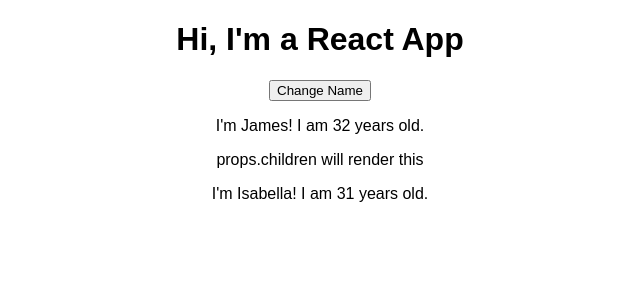
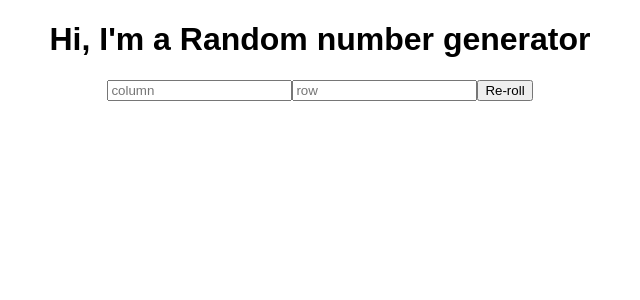
Before and after one commit to hzbyun/react-practice, a React (Create React App) app: page / in a window 1280 px wide. Shown: the top 300 px of the page, without its empty margins (320-960 px from the left). Built offline with nearby package versions, Linux system fonts and the light colour scheme.

Commit message:
Start Random Number Generator

```diff
--- a/src/App.js
+++ b/src/App.js
@@ -1,46 +1,47 @@
 import React, { Component } from 'react';
 import './App.css';
-import Person from './Person/Person';
+import NumberPlate from './NumberPlate/NumberPlate';
 
 class App extends Component {
-  // this state is the only property that we can use under the class inherited by Component
-  // *if this state is changed, react render this component. (run render() again)
-  state = {
-    persons: [
-      { name: 'James', age: 32},
-      { name: 'Isabella', age: 31}
-    ]
+  constructor() {
+    super();
+    this.state = {
+      colCount: 0,
+      rowCount: 0
+    }
   }
 
-  switchNameHandler = () => {
-    // Don't do this!! react does not recommend to mutate the state directly
-    //this.state.persons[0].name = "Issachar"
+  updateColumnCountHandler = (e) => {
     this.setState({
-        persons: [
-        { name: 'James', age: 31},
-        { name: 'Isabella', age: 30}
-      ]
-    })
+      colCount: e.target.value
+    });
+  }
+
+  updateRowCountHandler = (e) => {
+    this.setState({
+      rowCount: e.target.value
+    });
+  }
+
+  rollNumberHandler = () => {
+    this.setState({});
   }
 
   render() {
+    const rows = [];
+    for (var i = 0; i < this.state.rowCount; i++) {
+      rows.push(<NumberPlate key={i} colCount={this.state.colCount}/>);
+    }
+
     return (
       <div className="App">
-        <h1>Hi, I'm a React App</h1>
-        {/* DO NOT add () at the end of this.switchNameHandler
-            this.switchNameHandler() means it will excute this function whenever render components
-            Just assign the reference by removing () at the end
-        */}
-        <button onClick={this.switchNameHandler}>Change Name</button>
-        <Person name={this.state.persons[0].name} age={this.state.persons[0].age}> props.children will render this </Person>
-        <Person name={this.state.persons[1].name} age={this.state.persons[1].age}/>
+        <h1>Hi, I'm a Random number generator</h1>
+        <input type="text" placeholder="column" onChange={this.updateColumnCountHandler}></input>
+        <input type="text" placeholder="row" onChange={this.updateRowCountHandler}></input>
+        <button onClick={this.rollNumberHandler}>Re-roll</button>
+        {rows}
       </div>
     );
-
-    // return React.createElement(
-    //   'div',
-    //   {className: 'App'},
-    // React.createElement('h1', null, 'Hi, Hello !!'));
   }
 }
 
--- /dev/null
+++ b/src/NumberPlate/NumberPlate.js
@@ -0,0 +1,20 @@
+import React from 'react';
+
+const numberPlate = (props) => {
+    const colums = []
+    for (var i = 0; i < props.colCount; i++) {
+        if (i !== 0) {
+            colums.push(', ')
+        }
+
+        colums.push(Math.floor(Math.random() * 44 + 1) + '');
+    }
+
+    return (
+        <p>
+            {colums}
+        </p>
+    )
+}
+
+export default numberPlate;
--- a/src/Person/Person.js
+++ /dev/null
@@ -1,12 +0,0 @@
-import React from 'react';
-
-const person = (props) => {
-    return (
-        <div>
-            <p>I'm {props.name}! I am {props.age} years old.</p>
-            <p>{props.children}</p>
-        </div>
-    )
-}
-
-export default person;
```
